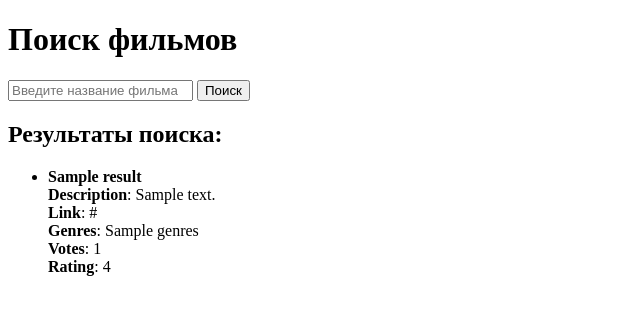
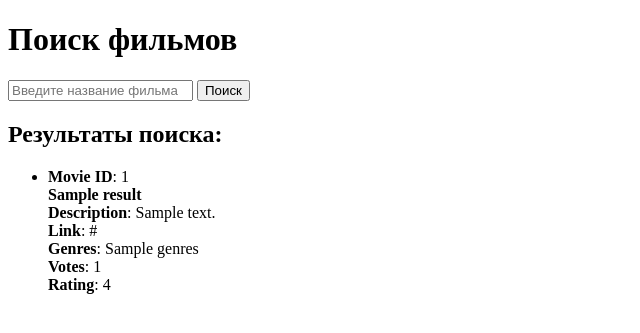
Before and after one commit to DABatalin/online_cinema, a FastAPI app: template search/templates/search.html in a window 1280 px wide. Shown: the top 333 px of the page, without its empty margins (0-640 px from the left). Run offline with FastAPI, Linux system fonts and the light colour scheme; the template is opened without the code that fills it: most values are stand-ins (such as "Sample title", 1, 10 or a date in 2020); some libraries are stand-ins or nearby versions.

Commit message:
Added movie id to the search page

```diff
--- a/search/app/es_utils.py
+++ b/search/app/es_utils.py
@@ -63,6 +63,7 @@ def create_es_index(es_client: Elasticsearch, index_name: str):
             index=index_name,
             mappings={
                 "properties": {
+                    "movieID": {"type": "integer"}, # id из БД
                     "title": {"type": "text", "analyzer": "english", "search_analyzer": "english"},
                     "genres": {"type": "text", "analyzer": "standard"},
                      "vote_count": {"type": "float"},
@@ -90,87 +91,3 @@ if __name__ == '__main__':
     create_es_index(es_client, index_name)
     index_movies_to_es(es_client, index_name, prepared_movies)
     print("Данные успешно проиндексированы в Elasticsearch!")
-
-# import psycopg2
-# from elasticsearch import Elasticsearch
-# from typing import List, Dict
-
-# # Параметры подключения к PostgreSQL
-# DB_CONFIG = {
-#     "host": "localhost",
-#     "database": "movies_db",
-#     "user": "postgres",
-#     "password": "qwerty",
-# }
-
-# # Параметры подключения к Elasticsearch
-# ES_HOSTS = ["http://localhost:9200/"]
-
-# def get_movies_from_postgres() -> List[tuple]:
-#     """Получает данные о фильмах из PostgreSQL."""
-#     conn = psycopg2.connect(**DB_CONFIG)
-#     cur = conn.cursor()
-#     cur.execute("""
-#         SELECT
-#             f.id,
-#             f.title,
-#             f.vote_count,
-#             f.average_rating,
-#             ARRAY_AGG(g.name) AS genres
-#         FROM films f
-#         LEFT JOIN film_genres fg ON f.id = fg.film_id
-#         LEFT JOIN genre g ON g.id = ANY(fg.genre_ids)
-#         GROUP BY f.id, f.title,f.vote_count, f.average_rating
-#     """)
-#     movies = cur.fetchall()
-#     cur.close()
-#     conn.close()
-#     return movies
-
-
-# def prepare_data_for_es(movies: List[tuple]) -> List[Dict]:
-#     """Подготавливает данные для индексации в Elasticsearch."""
-#     documents = []
-#     for movie_id, title, vote_count, average_rating, genres in movies:
-#         doc = {
-#             "movieID": movie_id,
-#             "title": title,
-#             "vote_count": vote_count,
-#             "average_rating": average_rating,
-#             "genres": genres if genres else [], # Ensure an empty list is set when the movie has no genres
-#         }
-#         documents.append(doc)
-#     return documents
-
-
-# def create_es_index(es_client: Elasticsearch, index_name: str):
-#     """Создает индекс в Elasticsearch."""
-#     if not es_client.indices.exists(index=index_name):
-#         es_client.indices.create(
-#             index=index_name,
-#             mappings={
-#                 "properties": {
-#                     "title": {"type": "text", "analyzer": "english", "search_analyzer": "english"},
-#                     "genres": {"type": "text", "analyzer": "standard"},
-#                      "vote_count": {"type": "float"},
-#                      "average_rating": {"type": "float"},
-#                 }
-#             },
-#         )
-
-
-# def index_movies_to_es(es_client: Elasticsearch, index_name: str, documents: List[Dict]):
-#     """Индексирует документы в Elasticsearch."""
-#     for doc in documents:
-#         es_client.index(index=index_name, document=doc)
-
-
-# if __name__ == '__main__':
-#     movies_from_db = get_movies_from_postgres()
-#     prepared_movies = prepare_data_for_es(movies_from_db)
-
-#     es_client = Elasticsearch(hosts=ES_HOSTS)
-#     index_name = "movies"
-#     create_es_index(es_client, index_name)
-#     index_movies_to_es(es_client, index_name, prepared_movies)
-#     print("Данные успешно проиндексированы в Elasticsearch!")
--- a/search/templates/search.html
+++ b/search/templates/search.html
@@ -17,6 +17,7 @@
         <ul>
             {% for result in results %}
                 <li>
+                   <b>Movie ID</b>: {{result.movieID}}<br> <!-- id из БД-->
                    <b>{{ result.title }}</b><br>
                     <b>Description</b>: {{ result.description }}<br>
                      <b>Link</b>: {{result.film_link}}<br>
```
Lines whose indentation alone changed are shown as unchanged.
